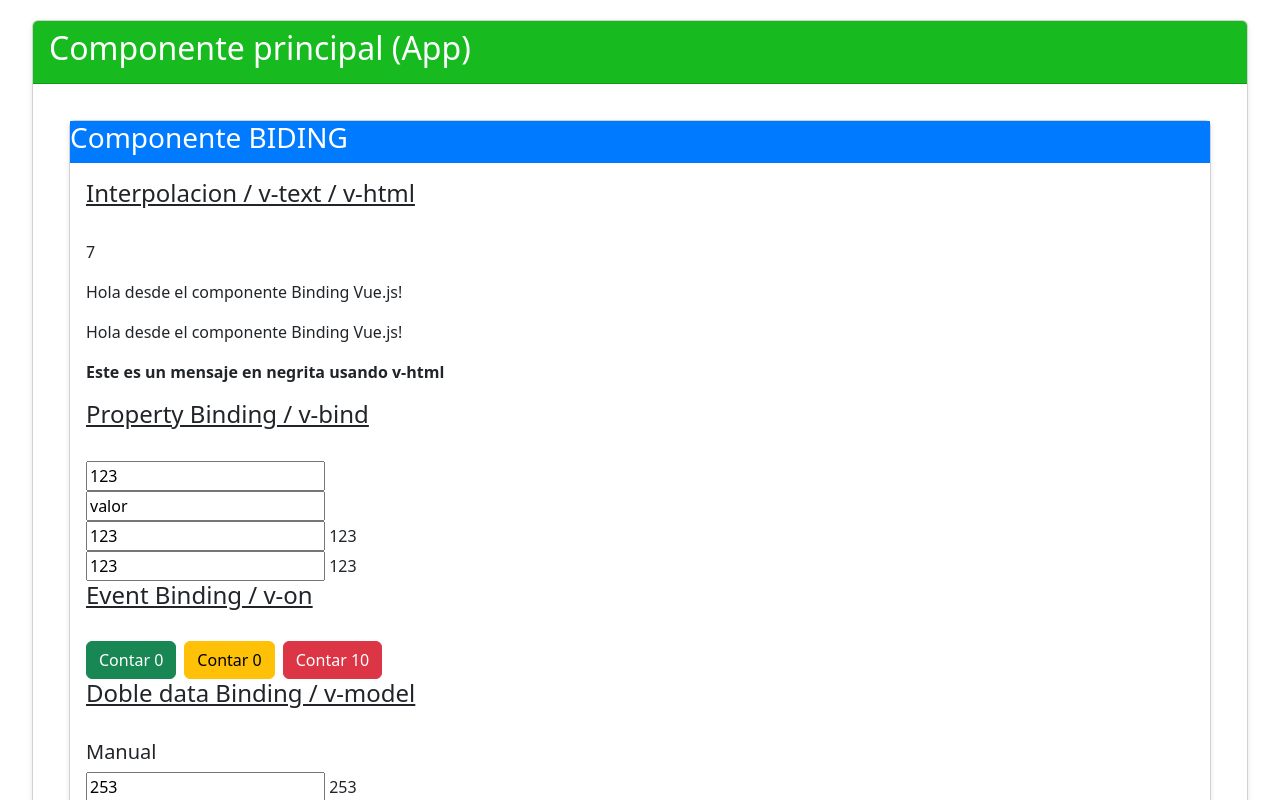
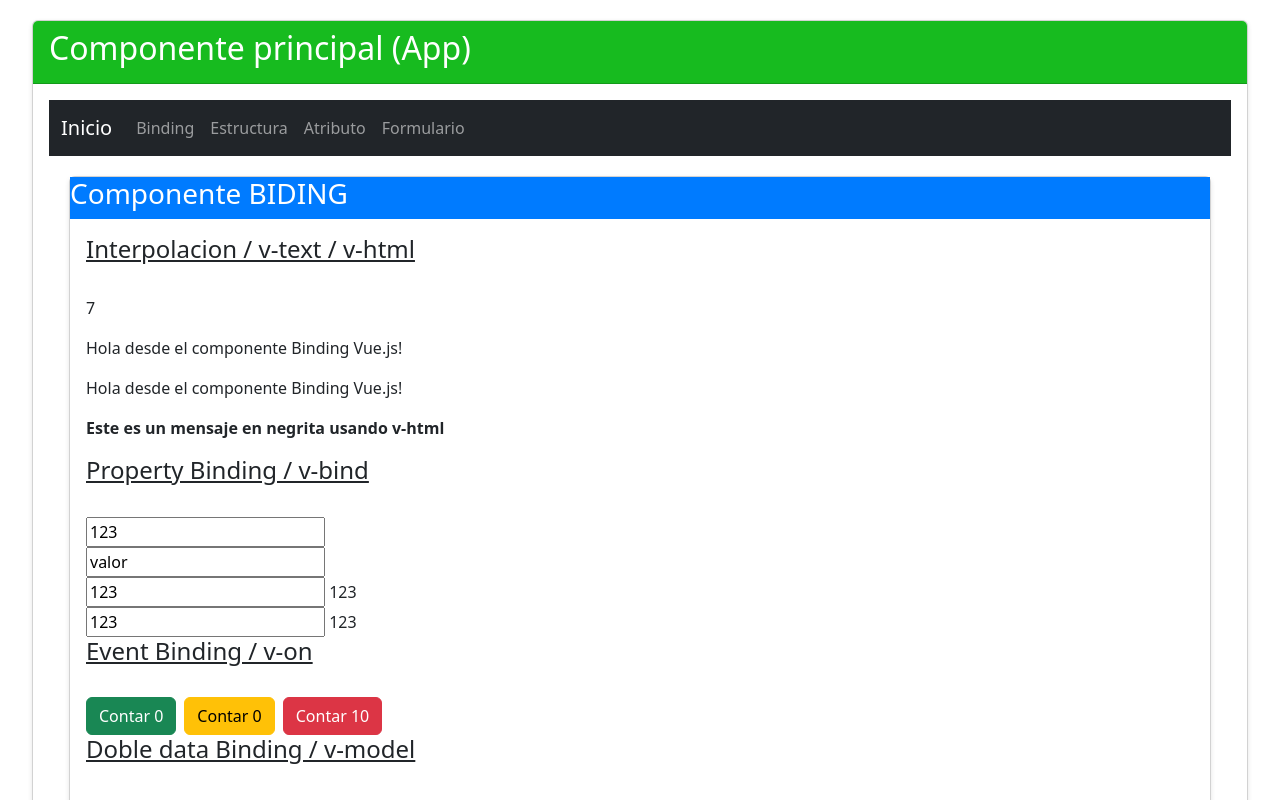
Before and after one commit to AgusBorgo/Proyecto-Vue-CLI, a Vue app: page / in a window 1280 px wide. Shown: the top 800 px of the page. Built offline with nearby package versions, Linux system fonts and the light colour scheme.

Commit message:
Instalacion del vue router

```diff
--- a/package.json
+++ b/package.json
@@ -14,7 +14,8 @@
   },
   "dependencies": {
     "bootstrap": "^5.3.8",
-    "vue": "^3.5.22"
+    "vue": "^3.5.22",
+    "vue-router": "^4.6.3"
   },
   "devDependencies": {
     "@vitejs/plugin-vue": "^6.0.1",
--- a/src/App.vue
+++ b/src/App.vue
@@ -9,6 +9,7 @@
       </div>
       <div class="card-body">
         <main>
+            <NavBar />
             <Binding />
             <Estructura />
             <Atributos />
@@ -22,7 +23,6 @@
 <script>
 
 import NavBar from './components/NavBar.vue';
-
   /*Componentes de simple archivo
  (template, script, scope)*/
 import Binding from './components/Binding.vue';
@@ -41,10 +41,12 @@ export default {
   name: 'App',
   components: {
     // Importar y registrar componentes hijos aquí
+    NavBar,
     Binding,
     Estructura,
     Atributos,
     Formulario,
+
   },
 };
 </script>
--- a/src/components/NavBar.vue
+++ b/src/components/NavBar.vue
@@ -1,23 +1,25 @@
 <template>
-  <nav class="navbar navbar-expand-lg bg-body-tertiary">
+  <nav class="navbar navbar-expand-md navbar-dark bg-dark mb-3">
   <div class="container-fluid">
-    <a class="navbar-brand" href="#">Navbar</a>
+    <a class="navbar-brand" href="#">Inicio</a>
+
     <button class="navbar-toggler" type="button" data-bs-toggle="collapse" data-bs-target="#navbarNav" aria-controls="navbarNav" aria-expanded="false" aria-label="Toggle navigation">
       <span class="navbar-toggler-icon"></span>
     </button>
+
     <div class="collapse navbar-collapse" id="navbarNav">
       <ul class="navbar-nav">
         <li class="nav-item">
-          <a class="nav-link active" aria-current="page" href="#">Home</a>
+          <a class="nav-link" href="#">Binding</a>
         </li>
         <li class="nav-item">
-          <a class="nav-link" href="#">Features</a>
+          <a class="nav-link" href="#">Estructura</a>
         </li>
         <li class="nav-item">
-          <a class="nav-link" href="#">Pricing</a>
+          <a class="nav-link" href="#">Atributo</a>
         </li>
         <li class="nav-item">
-          <a class="nav-link disabled" aria-disabled="true">Disabled</a>
+          <a class="nav-link" href="#">Formulario</a>
         </li>
       </ul>
     </div>
```
Also changed, not shown: 1 other file (tests, documents, lock files or other folders).
